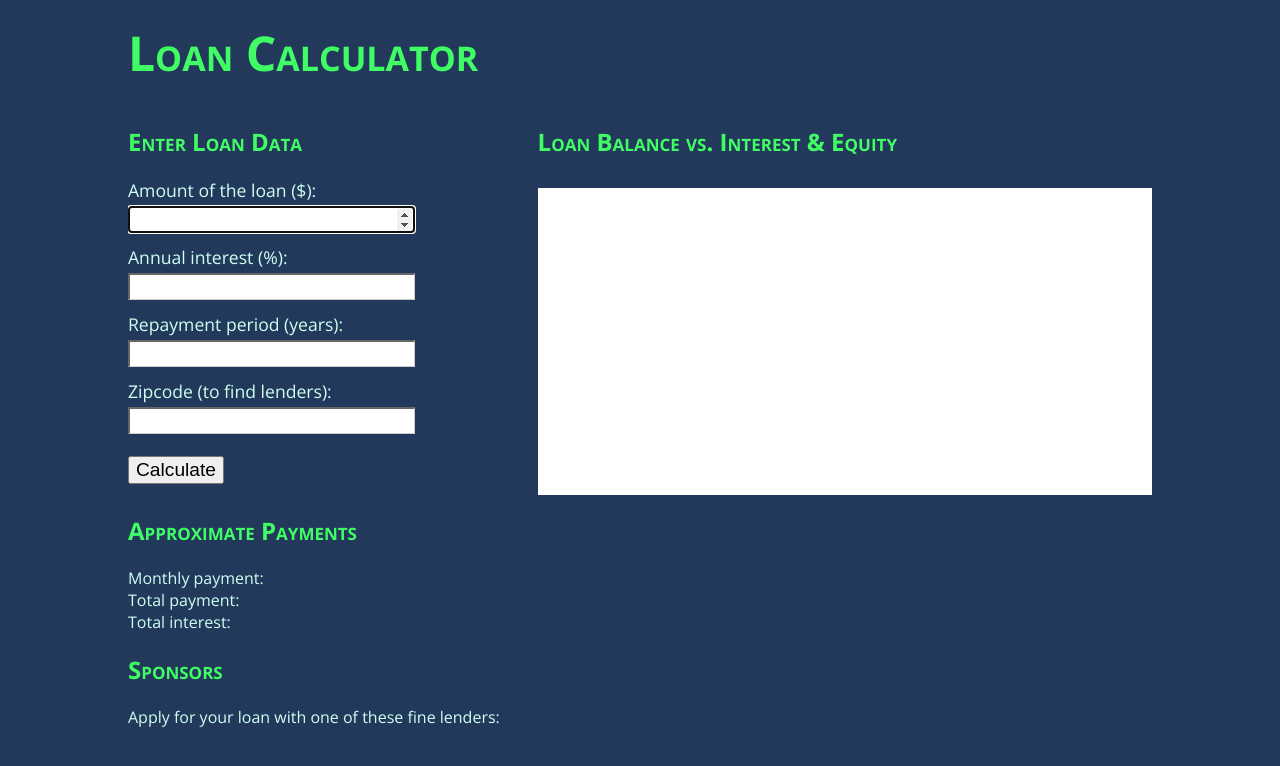
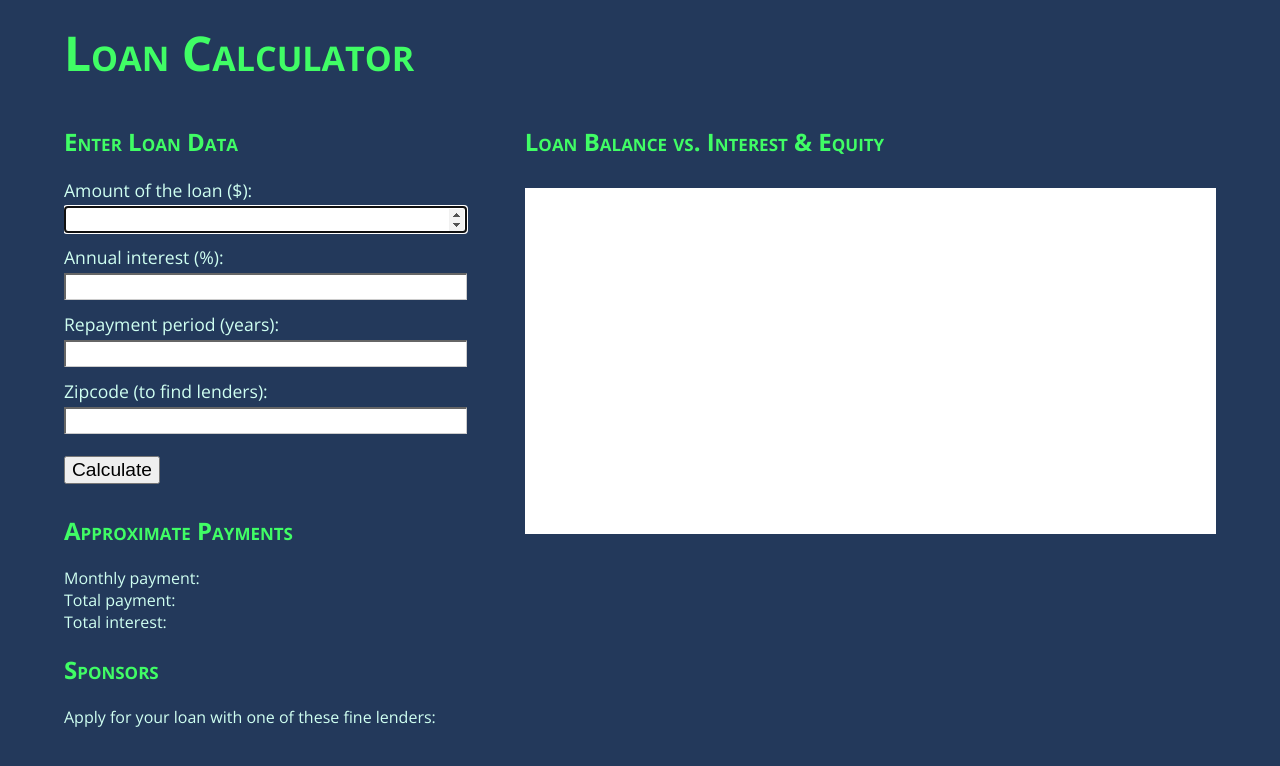
Before and after one commit to MindyTomlinson/LoanCalculator, a plain HTML site: page index.html in a window 1280 px wide. Drawn offline with nearby package versions, Linux system fonts and the light colour scheme.

Commit message:
More rearranging

```diff
--- a/css/style.css
+++ b/css/style.css
@@ -43,12 +43,12 @@ header {
 }
 
 header > h1 {
-	padding: 0 10%;
+	padding: 0 5%;
 	font-size: 3rem;
 }
 
 .wrapper {
-	padding: 0 10%;
+	padding: 0 5%;
 }
 
 h1, h2 {
@@ -82,17 +82,13 @@ form > label {
 
 form > input {
 	margin-bottom: 12px;
-	width: 80%;
+	width: 100%;
 	font-size: 120%;
 	border-top: 2px solid #666;
 	border-left: 2px solid #666;
 	border-bottom: 1px solid #CCC;
 	border-right: 1px solid #CCC;
 }
-
-/*form > .wide-input {
-	width: 70%;
-}*/
 
 form > button {
 	font-size: 1.2rem;
@@ -116,7 +112,7 @@ form > button {
 	}
 }
 
-@media (max-width: 500px) {
+@media (max-width: 600px) {
 	form > input {
 		width: 100%;
 	}
--- a/index.html
+++ b/index.html
@@ -28,7 +28,7 @@
 			<form>
 				<h2>Enter Loan Data</h2>
 				<label for="amount">Amount of the loan ($):</label>
-				<input id="amount" class="wide-input" type="number" onchange="calculate();" autofocus>
+				<input id="amount" type="number" onchange="calculate();" autofocus>
 				<label for="apr">Annual interest (%):</label>
 				<input id="apr" type="number" onchange="calculate();">
 				<label for="years">Repayment period (years):</label>
```
